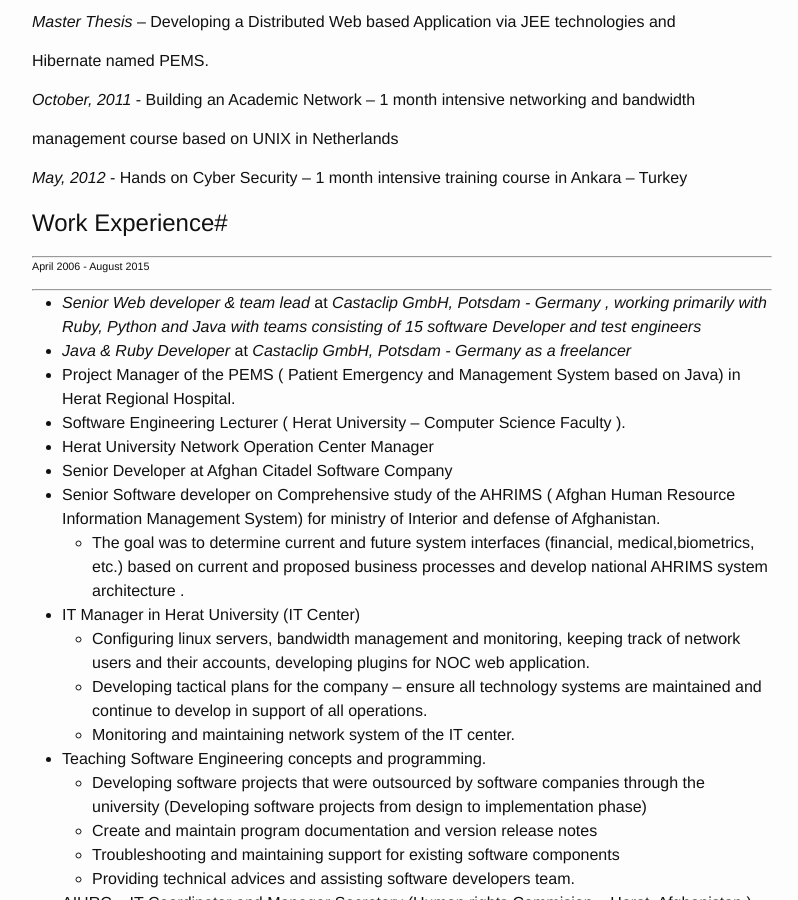
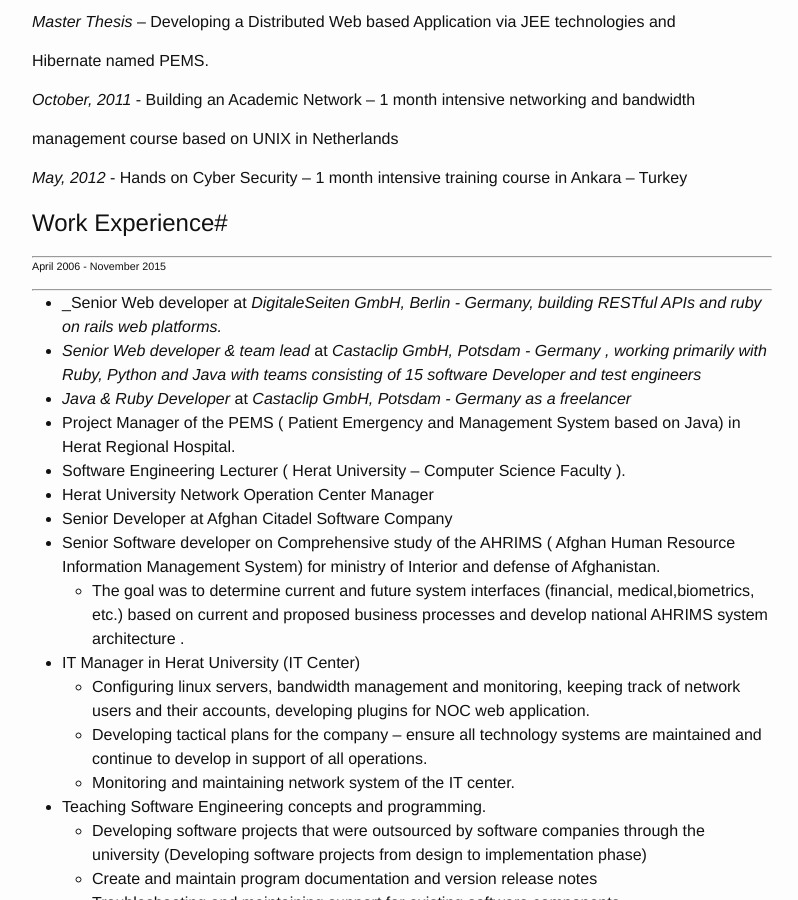
Before and after one commit to tokhi/tokhi.github.io, a Jekyll site: the page built from 2014-10-16-resume.markdown, in a window 1280 px wide and 900 px high, scrolled down 1343 px. Shown: the whole window, without its empty margins (238-1036 px from the left). Built offline with Jekyll 4.4.1, drawn with Linux system fonts in a browser that asks for light colours.

Commit message:
Update 2014-10-16-resume.markdown

```diff
--- a/2014-10-16-resume.markdown
+++ b/2014-10-16-resume.markdown
@@ -81,9 +81,9 @@
 
 #Work Experience#
 <hr>
-###### April 2006 - August 2015 ######
+###### April 2006 - November 2015 ######
 <hr>
-
+* _Senior Web developer at <em>DigitaleSeiten GmbH, Berlin - Germany<em>, building RESTful APIs and ruby on rails web platforms.
 * _Senior Web developer & team lead_ at <em>Castaclip GmbH, Potsdam - Germany<em> , working primarily with Ruby, Python and Java with teams consisting of 15 software Developer and test engineers
 * _Java & Ruby Developer_ at <em>Castaclip GmbH, Potsdam - Germany<em> as a freelancer
 * Project Manager of the PEMS ( Patient Emergency and Management System based on Java) in Herat Regional Hospital.
```
